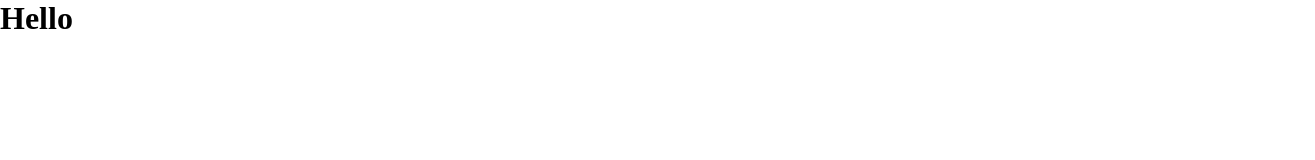
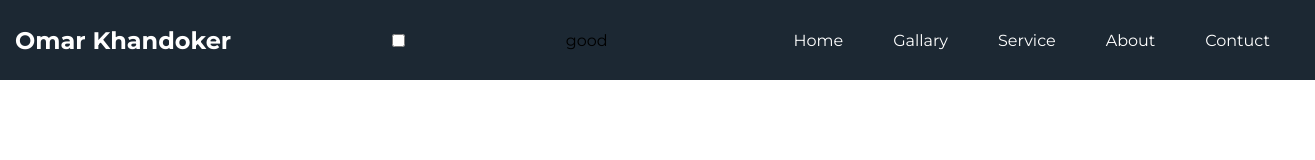
Before and after one commit to omarkhandoker/responsive-01, a plain HTML site: page index.html in a window 1280 px wide. Shown: the whole page, 1315 px wide, since content can reach past the window. Drawn offline with Linux system fonts and the light colour scheme.

Commit message:
Test Day -2

```diff
--- a/index.html
+++ b/index.html
@@ -5,8 +5,28 @@
     <meta name="viewport" content="width=device-width, initial-scale=1.0">
     <title>Document</title>
     <link rel="stylesheet" href="style.css">
+    <script src="https://kit.fontawesome.com/ef9f8208ac.js" crossorigin="anonymous"></script>
 </head>
 <body>
-    <h1>Hello</h1>
+
+
+    <nav>
+        <div class="logo">
+           <h2>Omar Khandoker</h2>
+        </div>
+        <input id="click" type="checkbox">
+        <label class="nameOf" for="click">good</label>
+        <ul>
+            <li><a class="active" href="#">Home</a></li>
+            <li><a href="#">Gallary</a></li>
+            <li><a href="#">Service</a></li>
+            <li><a href="#">About</a></li>
+            <li><a href="#">Contuct</a></li>
+        </ul>
+    </nav>
+
+
+
+
 </body>
 </html>
--- a/style.css
+++ b/style.css
@@ -3,3 +3,43 @@
     margin: 0;
     padding: 0;
 }
+
+body{
+    font-family: Montserrat;
+}
+
+nav{
+    background-color:#1c2833 ;
+    display: flex;
+    justify-content: space-between;
+    height: 80px;
+    width: 100%;
+    padding: 0 20px 0 15px;
+    align-items: center;
+}
+
+.logo{
+    color: white;
+}
+
+nav ul {
+    display: flex;
+}
+nav ul li{
+    list-style-type: none;
+    margin: 0 10px;
+}
+
+nav ul li a{
+    text-decoration: none;
+    color: white;
+    padding: 10px 15px;
+    border-radius: 5px;
+    transition: 0.5s;
+
+}
+
+nav ul li a:hover {
+    background-color: white;
+    color: black;
+}
```
Also changed, not shown: image/hd-wallpaper-ga4ba5bbc0_1920.jpg (added), image/smart_women-removebg-preview.png (added), 1 other file.
